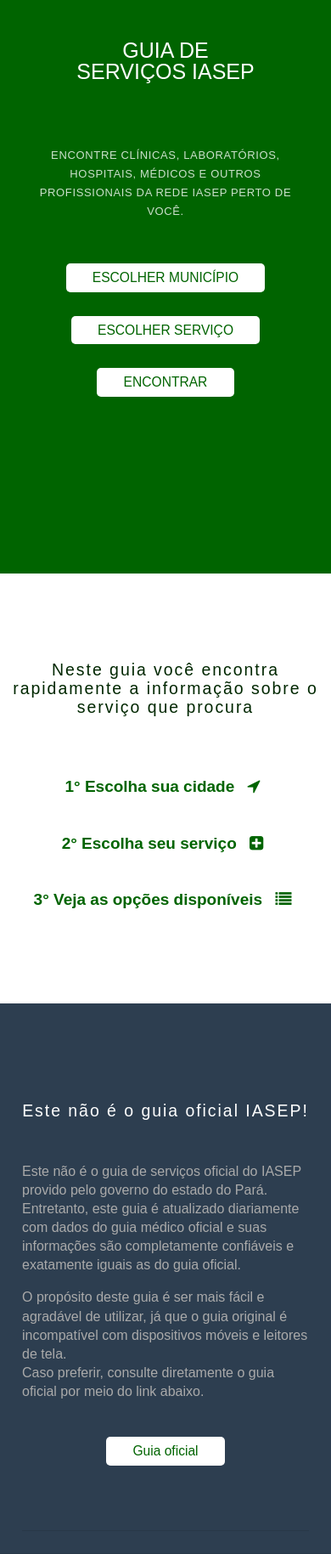
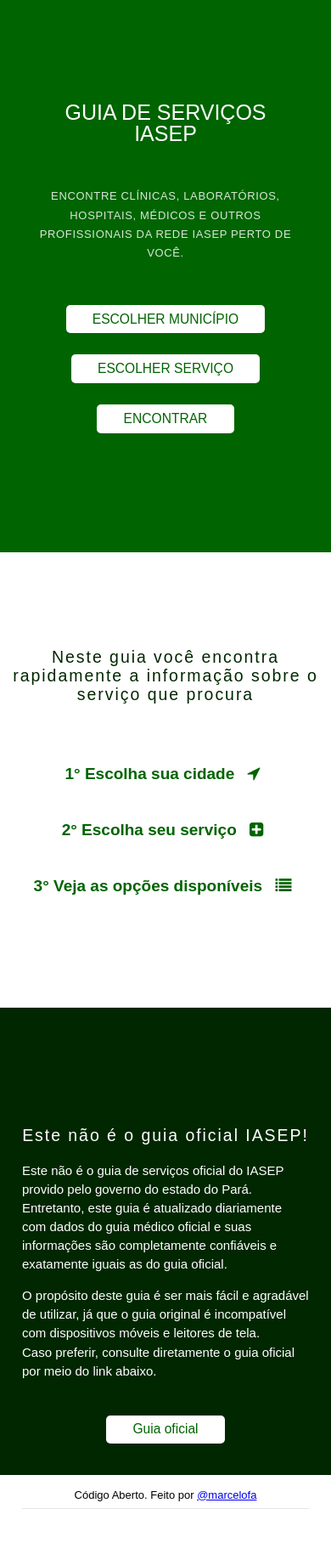
Before and after one commit to marceloFA/guia_iasep, a Django app: template guia/templates/homepage.html in a window 390 px wide. Shown: the whole page at 85% size. After the commit the page ends 1776 px from the top, so only its background shows below. Run offline with Django 3.2, Linux system fonts and the light colour scheme; the template is opened without the code that fills it, so the values that code supplies are empty; some libraries are stand-ins or nearby versions.

Commit message:
UI improvements

```diff
--- a/guia/models.py
+++ b/guia/models.py
@@ -50,6 +50,7 @@
     name = models.CharField(max_length=120)
     adress = models.CharField(max_length=180)
     phone = models.CharField(max_length=120)
+    callable_phone = models.CharField(max_length=15)
     created_date = models.DateTimeField(default=timezone.now)
 
     def __str__(self):
--- a/guia/static/guia/css/dropdown.css
+++ b/guia/static/guia/css/dropdown.css
@@ -6,7 +6,7 @@
   top: 0;
   left: 0;
   background-color: rgb(0,39,0);
-  background-color: rgba(0,39,0, 0.95);
+  background-color: rgba(0,39,0, 0.99);
   overflow-y: scroll;
   transition: 0.5s;
   margin-top: auto;
--- a/guia/static/guia/css/homepage.css
+++ b/guia/static/guia/css/homepage.css
@@ -14,12 +14,7 @@
     font-size: 13px;
 }
 
-h1,
-h2,
-h3,
-h4,
-h5,
-h6,
+
 label {
     color: #002700;
 }
@@ -96,7 +91,7 @@
     box-shadow: 0 1px 1px rgba(0,0,0, 0.10);
 }
 .home-menu {
-    background: #2d3e50;
+    background: #004600;
 }
 .pure-menu.pure-menu-fixed {
     /* Fixed menus normally have a border at the bottom. */
@@ -132,17 +127,26 @@
  */
 
 .splash-container {
-    padding-top:100px;
+    height: 100%;
+    width: 100%;
+    display: flex;
+    max-height: 650px;
+    vertical-align: middle;
     background: #006400;
-    height: 80%;
+    width: 100%;
+}
+
+h1{
+    margin: 0 !important;
 }
 
 .splash {
     /* absolute center .splash within .splash-container */
     width: 80%;
-    margin: auto;
+    margin:auto;
     text-align: center;
     text-transform: uppercase;
+
 }
 
 /* This is the main heading that appears on the blue section */
@@ -150,7 +154,6 @@
     font-size: 25px;
     font-weight: bold;
     color: white;
-    padding: 1em 1.6em;
     font-weight: 100;
     line-height: 1em;
 }
@@ -159,7 +162,13 @@
 .splash-subhead {
     color: white;
     letter-spacing: 0.05em;
-    opacity: 0.8;
+    opacity: 0.85;
+    margin-top: 50px;
+    margin-bottom: 50px;
+}
+
+.content-wrapper .content .content-head{
+    color: #002700;
 }
 
 /*
@@ -201,23 +210,14 @@
 
 /* This is the class used for the dark-background areas. */
 .ribbon {
-    background: #2d3e50;
-    color: #aaa;
+    background: #002700;
+    color: #FFF;
+    height: 550px;
 }
 
-/* This is the class used for the footer */
-.footer {
-    background: #111;
-    position: fixed;
-    bottom: 0;
-    width: 100%;
+#legal-information{
+    padding-top: 100px;
 }
-
-/*
- * -- TABLET (AND UP) MEDIA QUERIES --
- * On tablets and other medium-sized devices, we want to customize some
- * of the mobile styles.
- */
 @media (min-width: 48em) {
 
     /* We increase the body font size */
@@ -284,28 +284,21 @@
     font-size: 18px;
 }
 
-/*END OF  NAV BAR STYLES*/
 
 
 /* Adjustments for mobile devices */
 @media (max-width: 550px) {
 
-    /*Paragraph from inital section*/
-    .splash-subhead{
-        margin-top: 50px;
-        margin-bottom: 50px;
-    }
-
     /*Button from inital section*/
     #select-city, #select-service, #route-to{
-        margin-bottom:15px;
+        margin-bottom:12px;
     }
 
 
     /* Outer div from second section */
     .content{
-        margin-top: 50px;
-        margin-bottom: 50px;
+        margin-top: 60px;
+        margin-bottom: 70px;
     }
 
     .content h2 {
@@ -326,15 +319,26 @@
         margin-left: 10px;
     }
 
+
     /* Legal information section */
+
     #legal-information h2{
         text-align: center;
-        padding-top: 50px;
-        margin-bottom: 50px;
+        margin-bottom: 20px;
+    }
+
+    #legal-information-header {
+        color:white;
     }
 
     #legal-information p{
-        font-size: 16px;
+        font-size: 15px;
+        color: white;
+
+    }
+
+    .footer{
+        color:black;
     }
 
     #legal-information #official-guide-button{
--- a/guia/templates/homepage.html
+++ b/guia/templates/homepage.html
@@ -58,7 +58,7 @@
     <div class="ribbon l-box-lrg pure-g" id="legal-information">
         <div class="pure-u-1 pure-u-md-1-2 pure-u-lg-3-5">
 
-            <h2 class="content-head content-head-ribbon">Este não é o guia oficial IASEP!</h2>
+            <h2 class="content-head is-center" id="legal-information-header">Este não é o guia oficial IASEP!</h2>
 
             <p>
                 Este não é o guia de serviços oficial do IASEP provido pelo governo do estado do Pará.<br/>
@@ -78,51 +78,14 @@
                 Guia oficial
             </a>
         </div>
+
+
+    </div>
+    <div class="footer l-box is-center" style="color: black !important;">
+        Código Aberto. Feito por <a href="https://www.github.com/marcelofa" target="_blanc">@marcelofa</a>
     </div>
 
-    <!--
-    <div class="content">
-        <h2 class="content-head is-center">Dolore magna aliqua. Uis aute irure.</h2>
 
-        <div class="pure-g">
-            <div class="l-box-lrg pure-u-1 pure-u-md-2-5">
-                <form class="pure-form pure-form-stacked">
-                    <fieldset>
-
-                        <label for="name">Your Name</label>
-                        <input id="name" type="text" placeholder="Your Name">
-
-
-                        <label for="email">Your Email</label>
-                        <input id="email" type="email" placeholder="Your Email">
-
-                        <label for="password">Your Password</label>
-                        <input id="password" type="password" placeholder="Your Password">
-
-                        <button type="submit" class="pure-button">Sign Up</button>
-                    </fieldset>
-                </form>
-            </div>
-
-            <div class="l-box-lrg pure-u-1 pure-u-md-3-5">
-                <h4>Contact Us</h4>
-                <p>
-                    Lorem ipsum dolor sit amet, consectetur adipisicing elit, sed do eiusmod
-                    tempor incididunt ut labore et dolore magna aliqua. Ut enim ad minim veniam,
-                    quis nostrud exercitation ullamco laboris nisi ut aliquip ex ea commodo
-                    consequat.
-                </p>
-
-                <h4>More Information</h4>
-                <p>
-                    Lorem ipsum dolor sit amet, consectetur adipisicing elit, sed do eiusmod
-                    tempor incididunt ut labore et dolore magna aliqua.
-                </p>
-            </div>
-        </div>
-
-    </div>
-    -->
   </div>
 
   <!-- City overlay -->
```
Also changed, not shown: guia/management/commands/scrape.py (+12 -3 lines), guia/static/guia/css/places_listing.css (+5 -3 lines), guia/templates/places_listing.html (+7 -1 lines), db.sqlite3.
